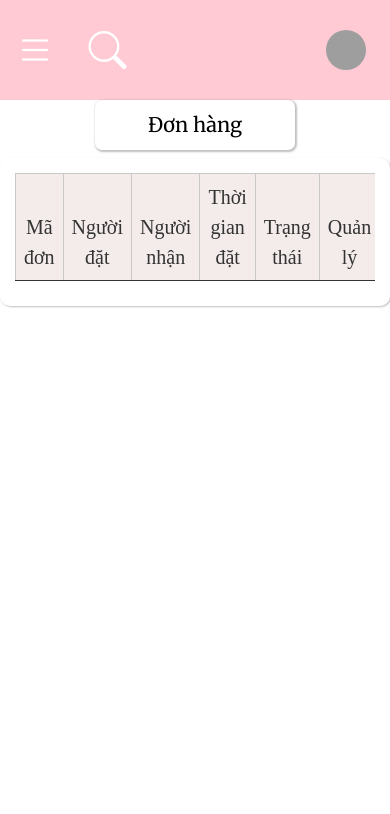
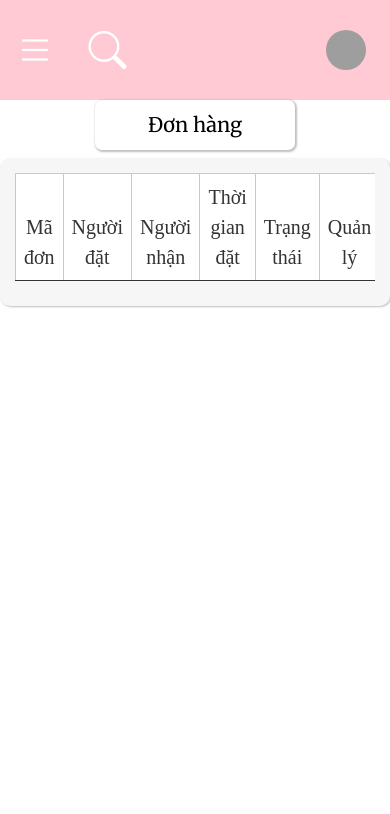
Before and after one commit to nvmanh25101/Pandora, a PHP site: page /admin/orders/index.php in a window 390 px wide. Shown: the top 814 px of the page. Run offline with PHP 8.4, Linux system fonts and the light colour scheme; a user stored in the database is signed in; data comes from the database, SQL or seed files in the repository; data that the repository does not hold is empty; some libraries are stand-ins or nearby versions; some web fonts are replaced; grey boxes are pictures that could not be loaded.

Commit message:
update admin: interface

```diff
--- a/admin/footer.php
+++ b/admin/footer.php
@@ -1,5 +1,5 @@
 <footer>
-            <ul class="pagination table__pagination justify-content-center">
+            <ul class="pagination footer__pagination justify-content-center mt-5">
                 <?php
                 if (isset($num_page)) {
                     for($i = 1; $i <= $num_page; $i++) { ?>
--- a/admin/navbar-vertical.php
+++ b/admin/navbar-vertical.php
@@ -125,7 +125,7 @@
                 <li class="nav-item navbar__item">
                     <a class="nav-link d-flex align-items-center navbar__link <?= $page === 'sizes' ? 'active' : '' ?>"
                        href="../sizes">
-                        <i class="navbar__link-icon bi bi-cart-dash-fill"></i>
+                        <i class="navbar__link-icon bi bi-border-width"></i>
                         <span>Kích thước</span>
                     </a>
                 </li>
@@ -214,7 +214,7 @@
             <li class="nav-item navbar__item">
                 <a class="nav-link d-flex align-items-center navbar__link <?= $page == 'categories' ? 'active' : '' ?>"
                    href="../categories">
-                    <i class="navbar__link-icon bi bi-slack"></i>
+                    <i class="navbar__link-icon bi bi-list-ul"></i>
                     <span>Loại trang sức</span>
                 </a>
                 <div class="sub-navbar">
@@ -232,7 +232,7 @@
             <li class="nav-item navbar__item">
                 <a class="nav-link d-flex align-items-center navbar__link <?= $page === 'accounts' ? 'active' : '' ?>"
                    href="../accounts">
-                    <i class="navbar__link-icon bi bi-person"></i>
+                    <i class="navbar__link-icon bi bi-people-fill"></i>
                     <span>Tài khoản</span>
                 </a>
                 <div class="sub-navbar">
@@ -245,6 +245,20 @@
                         </li>
                     </ul>
                 </div>
+            </li>
+            <li class="nav-item navbar__item">
+                <a class="nav-link d-flex align-items-center navbar__link <?= $page === 'sizes' ? 'active' : '' ?>"
+                   href="../sizes">
+                    <i class="navbar__link-icon bi bi-border-width"></i>
+                    <span>Kích thước</span>
+                </a>
+            </li>
+            <li class="nav-item navbar__item">
+                <a class="nav-link d-flex align-items-center navbar__link <?= $page === 'personal' ? 'active' : '' ?>"
+                   href="../personal">
+                    <i class="navbar__link-icon bi bi-person-fill"></i>
+                    <span>Tài khoản cá nhân</span>
+                </a>
             </li>
             <li class="nav-item navbar__item">
                 <a class="nav-link d-flex align-items-center navbar__link" href="../signout.php">
--- a/admin/orders/index.php
+++ b/admin/orders/index.php
@@ -18,7 +18,7 @@
 
 $num_page = ceil($num_order / $num_order_per_page);
 $skip_page = $num_order_per_page * ($page_current - 1);
-$sql = "SELECT orders.id, name_receiver, address_receiver, phone_receiver, DATE_FORMAT(created_at, '%d/%m/%Y %T') as created_at, status, users.name
+$sql = "SELECT orders.id, name_receiver, address_receiver, phone_receiver, DATE_FORMAT(orders.created_at, '%d/%m/%Y %T') as created_at, orders.status, users.name
     from orders
     join users on orders.user_id = users.id
     limit $num_order_per_page offset $skip_page";
--- a/assets/css/admin.css
+++ b/assets/css/admin.css
@@ -51,25 +51,24 @@ body {
 
 
 ::-webkit-scrollbar {
-    width: 6px;
-    height: 10px;
+    /*width: 12px;*/
+    /*height: 8px;*/
 }
 
   /* Track   */
 ::-webkit-scrollbar-track {
-    background-color: #ffa2a2;
+    background-color: #FFFFFF;
   }
 
   /* Handle   */
 ::-webkit-scrollbar-thumb {
-    background: transparent;
     border-radius: 10px;
-    background: #d68989;
+    background: #a4a4a4;
   }
 
   /* Handle on hover   */
 ::-webkit-scrollbar-thumb:hover {
-    background: #da8383;
+    background: #787878;
 }
 
 .navbar-vertical {
@@ -273,8 +272,8 @@ body {
 }
 
 .header__signout a:hover {
-    background-color: #ffbe68;
-    color: #000000;
+    background-color: #ff9fad;
+    color: #FFFFFF;
 }
 
 .header__signout::before {
@@ -303,7 +302,7 @@ body {
 }
 .container-fluid{
     box-shadow: 1px 1px 2px 0px #00000040;
-    background-color: white;
+    background-color: #F6F6F6;
     border-radius: 10px;
     padding: 15px;
     margin-top: 8px;
@@ -478,7 +477,7 @@ body {
 .pagination-item__link {
     display: inline-block;
     padding: 8px 16px;
-    border: 1px solid #ffbfbf;
+    border: 1px solid var(--btn-background-color);
     border-radius: 50%;
     font-size: 1.6rem;
     color: var(--text-color);
@@ -487,8 +486,8 @@ body {
 }
 
 .pagination-item__link:hover {
-    color: var(--text-color);
-    background-color: #ffbfbf;
+    color: #FFFFFF;
+    background-color: #747474;
 }
 
 .pagination-item--active .pagination-item__link {
@@ -563,7 +562,7 @@ input[type=number] {
 .table-sm>:not(caption)>*>* {
      padding: 8px;
      font-family: 'PT Serif', serif;
-     background-color: #d3afaf40;
+     background-color: #FFFFFF;
 }
 
 .bi-pencil-fill,
--- a/assets/css/admin_order.css
+++ b/assets/css/admin_order.css
@@ -7,7 +7,7 @@
 
 }
 .order_table th{
-    background-color: #F4EBEB;
+    background-color: #FFFFFF;
     font-family: Playfair Display;
     font-size: 15px;
     font-weight: 400;
--- a/index.php
+++ b/index.php
@@ -1,5 +1,9 @@
 <?php
     session_start();
+
+    if (isset($_SESSION['id']) && ($_SESSION['role'] === '1' || $_SESSION['role'] === '2')) {
+        unset($_SESSION['id'], $_SESSION['name'], $_SESSION['avatar']);
+    }
     require './database/connect.php';
 
     $where = 1;
```
Also changed, not shown: admin/root/index.php (+13 -13 lines).
